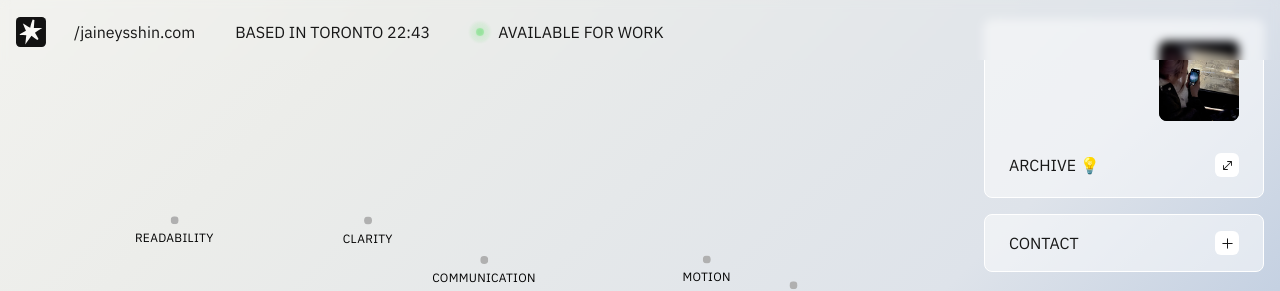
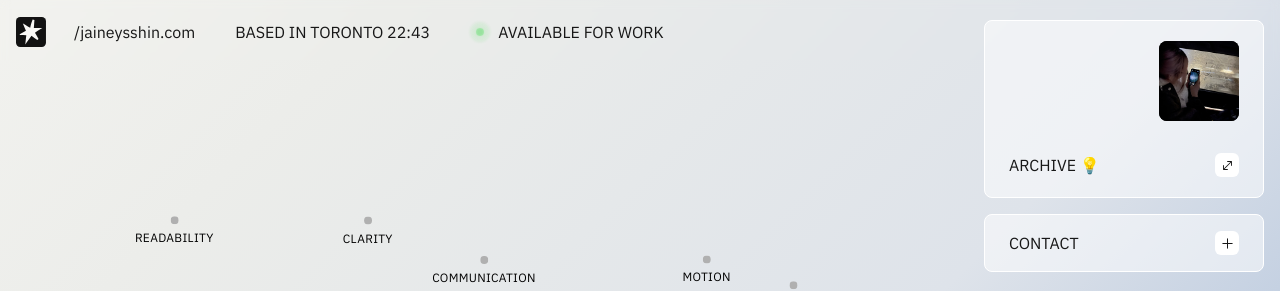
Before and after one commit to sjaine/portfolio_v2, a Next.js app: page / in a window 1280 px wide. Shown: the top 291 px of the page. Built offline with nearby package versions, Linux system fonts and the light colour scheme.

Commit message:
z index edit

```diff
--- a/app/components/cards/Profile.tsx
+++ b/app/components/cards/Profile.tsx
@@ -64,7 +64,7 @@ export default function Profile() {
   }
 
   return (
-    <div className="relative max-w-full md:max-w-[280px] min-w-[250px] w-full flex flex-col px-6 py-5 gap-8 items-end bg-white/50 rounded-lg border border-white">
+    <div className="relative max-w-full md:max-w-[280px] min-w-[250px] w-full flex flex-col px-6 py-5 gap-8 items-end bg-white/50 rounded-lg border border-white z-[999]">
       <div
         onClick={() => setIsModalOpen(true)}
         className="absolute inset-0 z-10 cursor-pointer"
--- a/app/components/layout/Navbar.tsx
+++ b/app/components/layout/Navbar.tsx
@@ -6,7 +6,7 @@ import Image from "next/image";
 export default function Navbar() {
   return (
     <>
-      <div className="fixed pointer-events-none backdrop z-10" />
+      <div className="fixed pointer-events-none backdrop z-2" />
       <header className="fixed top-4 left-4 z-50">
         <nav className="text-base flex justify-center items-center gap-7">
           <Link href="/" className="relative aspect-square w-[30px] cursor-pointer">
```
